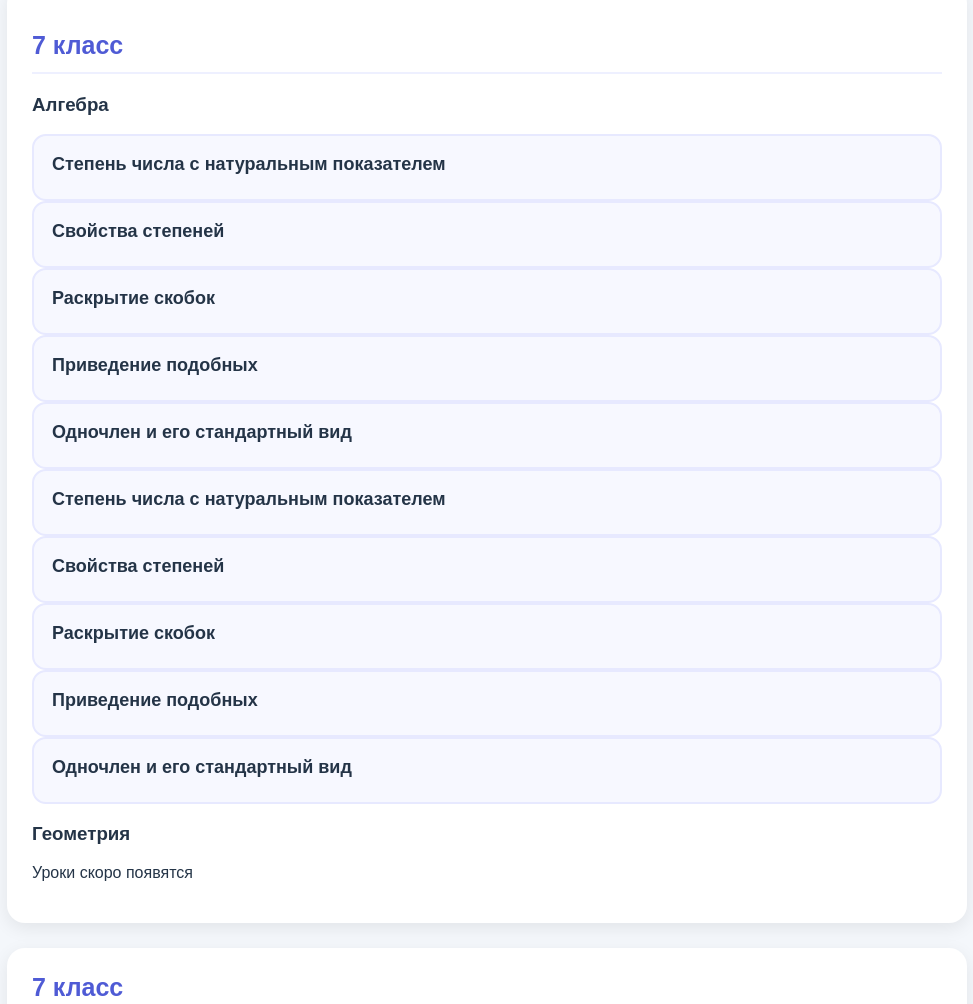
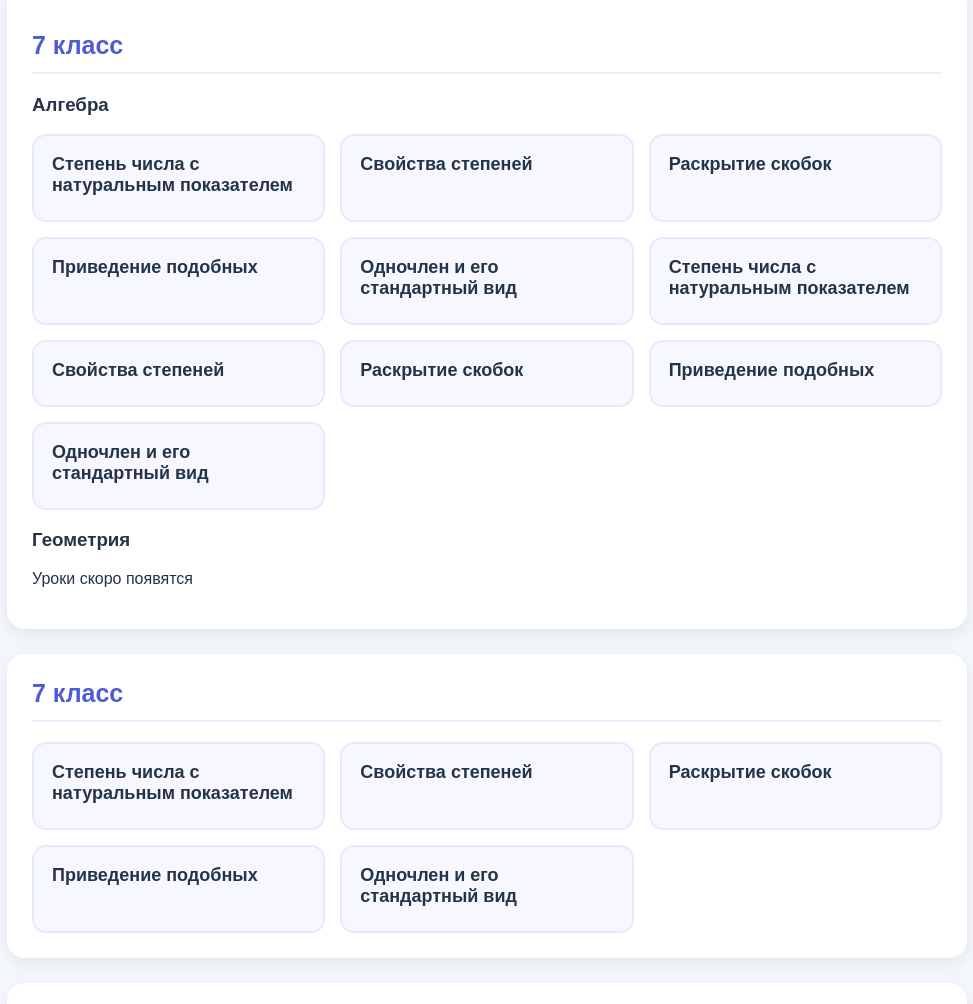
Before and after one commit to tixo-n/trenager, a plain HTML site: page index.html in a window 1280 px wide. Shown: the part 1093-2097 px from the top of the page, without its empty margins (153-1126 px from the left). Drawn offline with Linux system fonts and the light colour scheme.

Commit message:
Update index.html

```diff
--- a/index.html
+++ b/index.html
@@ -206,7 +206,7 @@
 
         <!-- АЛГЕБРА -->
         <h3 class="subject-title">Алгебра</h3>
-        <div class="lessons">
+        <div class="trainers">
             <a class="trainer" href="stepen chisla.html">
                 <div class="trainer-name">Степень числа с натуральным показателем</div>
                 <div class="trainer-file"></div>
```
